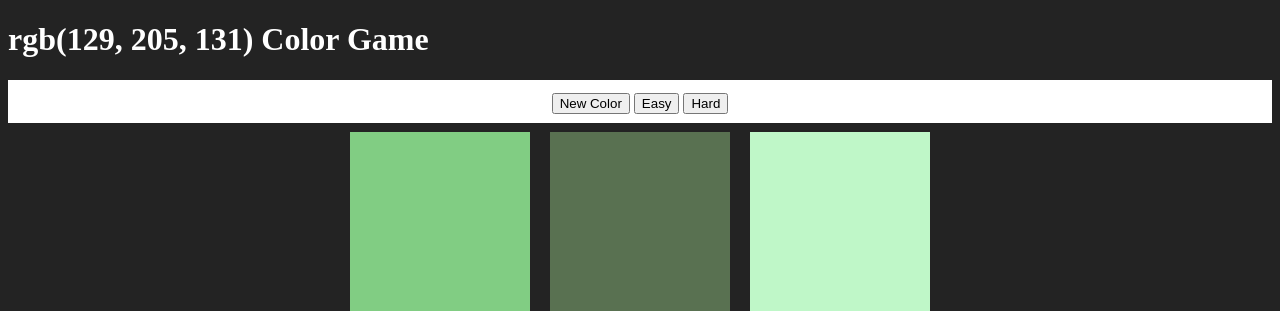
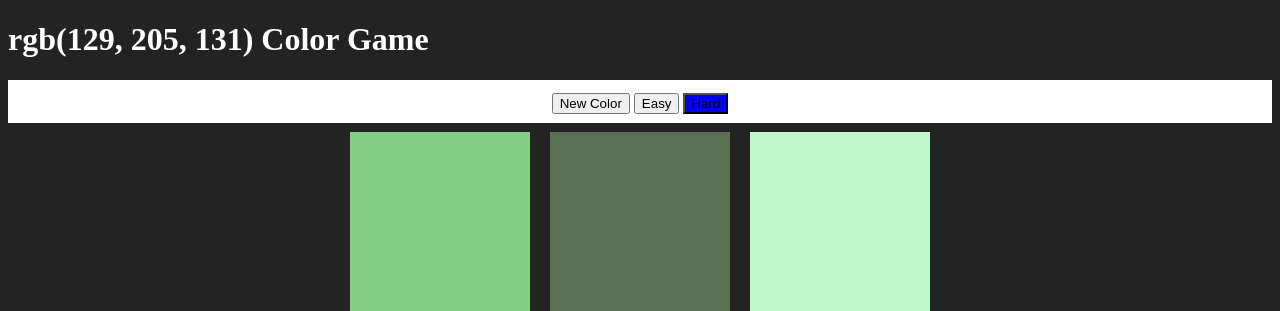
Before and after one commit to Hiten1928/ColorGuessingGame, a PHP site: page /colorgame.html in a window 1280 px wide. Shown: the top 311 px of the page. Run offline with PHP 8.4, Linux system fonts and the light colour scheme.

Commit message:
added the selection

```diff
--- a/color.css
+++ b/color.css
@@ -29,3 +29,7 @@ h1{
 	padding-top: 1%;
 	color: black;
 }
+
+.selected{
+	background: blue;
+}
--- a/color.js
+++ b/color.js
@@ -5,6 +5,17 @@ var colorDisplay = document.getElementById("colorDisplay");
 var message = document.querySelector("#message");
 var h1 = document.querySelector("h1");
 var resetButton = document.querySelector("#reset");
+var easyBtn = document.querySelector("#easybtn");
+var hardBtn = document.querySelector("#hardbtn");
+
+easyBtn.addEventListener("click",function(){
+this.classList.add("selected");
+});
+
+hardBtn.addEventListener("click",function(){
+
+});
+
 
 resetButton.addEventListener("click", function(){
 	//generate random color
@@ -18,7 +29,7 @@ resetButton.addEventListener("click", function(){
 		squares[i].style.backgroundColor = colors[i];
 	}
 	h1.style.backgroundColor = "#232323";
-})
+});
 
 colorDisplay.textContent = pickedColor;
 
--- a/colorgame.html
+++ b/colorgame.html
@@ -12,8 +12,8 @@
 <div id="stripe">
 	<button id="reset">New Color</button>
 	<span id="message"></span>
-	<button>Easy</button>
-	<button>Hard</button>
+	<button id="easybtn">Easy</button>
+	<button id="hardbtn" class="selected">Hard</button>
 </div>
 	<div id="container">
 		<div class="square"></div>
```
